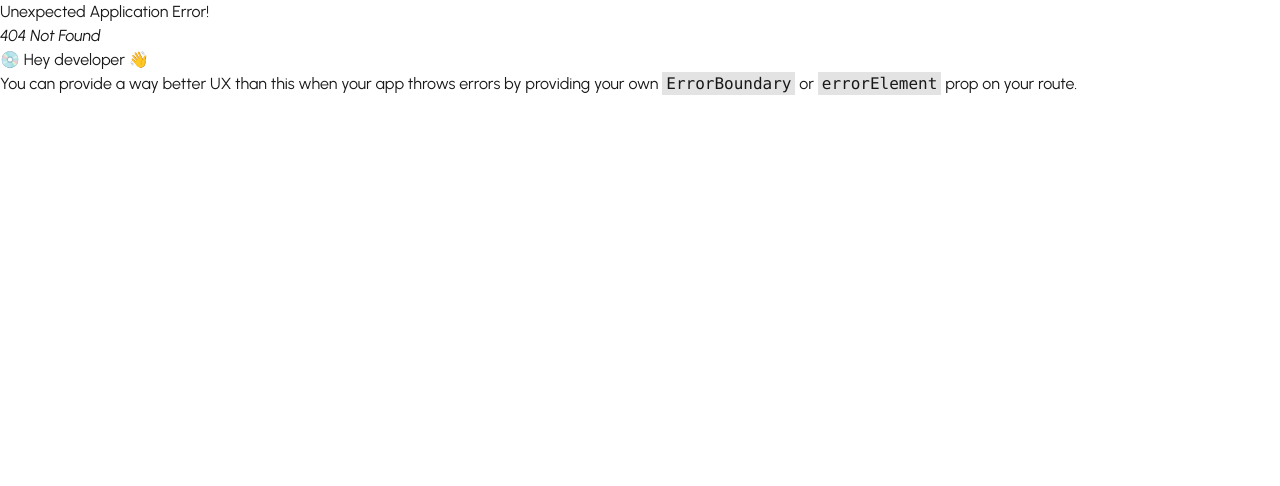
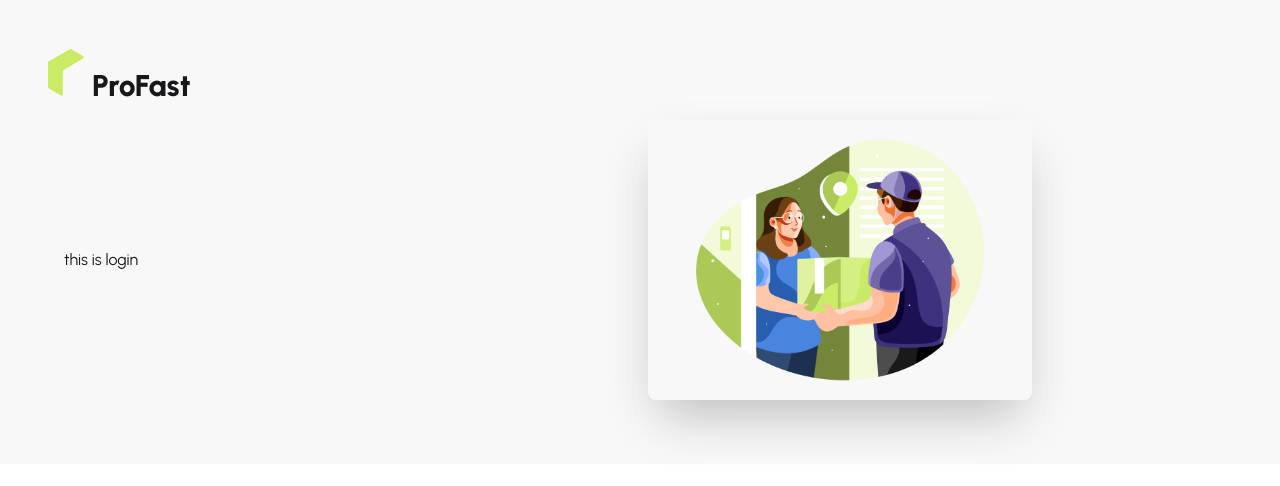
Before and after one commit to Samiul2024/samShift-client, a React (Vite) app: page /login in a window 1280 px wide. Before the commit this address had no page. Shown: the top 486 px of the page. Built offline with nearby package versions, Linux system fonts and the light colour scheme.

Commit message:
authLayout & login page created...

```diff
--- a/package.json
+++ b/package.json
@@ -15,6 +15,7 @@
     "react": "^19.2.0",
     "react-dom": "^19.2.0",
     "react-fast-marquee": "^1.6.5",
+    "react-hook-form": "^7.71.2",
     "react-icons": "^5.6.0",
     "react-responsive-carousel": "^3.2.23",
     "react-router": "^7.13.1",
--- /dev/null
+++ b/src/layouts/AuthLayout.jsx
@@ -0,0 +1,25 @@
+import React from 'react';
+import { Outlet } from 'react-router';
+import authImg from '../assets/authImage.png';
+import ProFastLogo from '../pages/shared/ProFastLogo/ProFastLogo';
+
+const AuthLayout = () => {
+    return (
+        <div className="p-12 bg-base-200">
+            <ProFastLogo></ProFastLogo>
+            <div className="hero-content flex-col lg:flex-row-reverse">
+                <div className='flex-1'>
+                    <img
+                        src={authImg}
+                        className="max-w-sm rounded-lg shadow-2xl"
+                    />
+                </div>
+                <div className='flex-1'>
+                    <Outlet></Outlet>
+                </div>
+            </div>
+        </div>
+    );
+};
+
+export default AuthLayout;
--- /dev/null
+++ b/src/pages/Authentication/LOgin/Login.jsx
@@ -0,0 +1,11 @@
+import React from 'react';
+
+const Login = () => {
+    return (
+        <div>
+            <h2>this is login</h2>
+        </div>
+    );
+};
+
+export default Login;
--- a/src/router/router.jsx
+++ b/src/router/router.jsx
@@ -3,6 +3,8 @@
 } from "react-router";
 import RootLayout from "../layouts/RootLayout";
 import Home from "../pages/Home/Home";
+import AuthLayout from "../layouts/AuthLayout";
+import Login from "../pages/Authentication/LOgin/Login";
 
 export const router = createBrowserRouter([
     {
@@ -15,4 +17,14 @@
             }
         ]
     },
+    {
+        path: '/',
+        Component: AuthLayout,
+        children: [
+            {
+                path: 'login',
+                Component: Login
+            }
+        ]
+    }
 ]);
```
Also changed, not shown: 1 other file (tests, documents, lock files or other folders).
